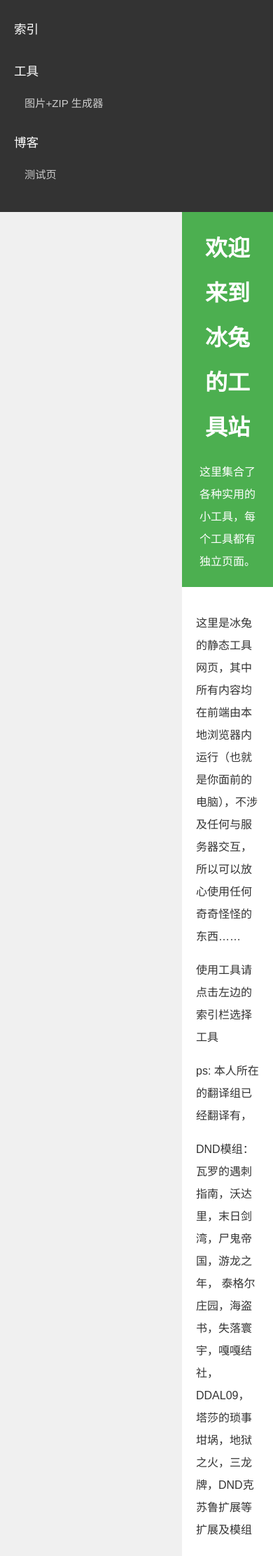
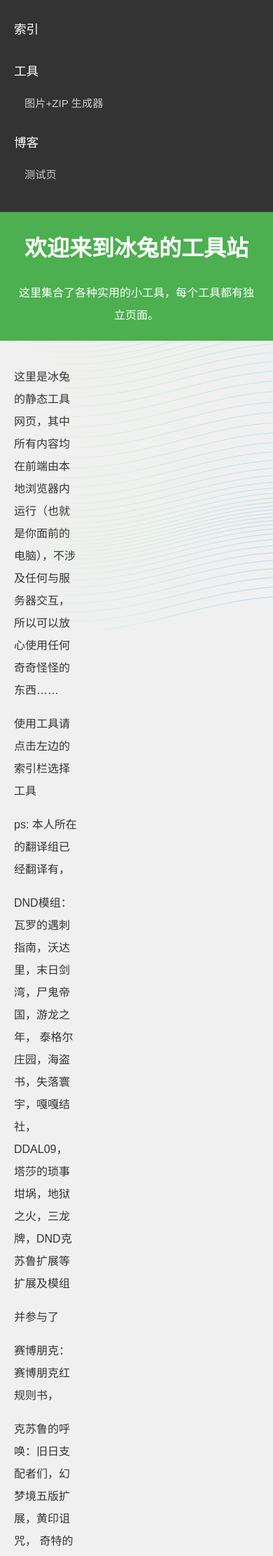
Before and after one commit to Oas7pOo/tools-site, a Jekyll site: the page built from index.html, in a window 390 px wide. Shown: the top 2224 px of the page at 70% size. Built offline with Jekyll 4.4.1, drawn with Linux system fonts in a browser that asks for light colours; some of the changed text lies outside the part shown.

Commit message:
change main css

```diff
--- a/_layouts/default.html
+++ b/_layouts/default.html
@@ -8,8 +8,22 @@
   <link rel="icon" href="{{ site.baseurl }}/ico.svg" type="image/svg+xml">
   <!-- 引入 CSS -->
   <link rel="stylesheet" href="{{ site.baseurl }}/css/style.css">
+  <style>
+    /* 全屏 canvas 固定于背景 */
+    #bgCanvas {
+      position: fixed;
+      top: 0;
+      left: 0;
+      width: 100%;
+      height: 100%;
+      z-index: -1;
+    }
+  </style>
 </head>
 <body>
+  <!-- 全屏背景 canvas -->
+  <canvas id="bgCanvas"></canvas>
+
   <div class="wrapper">
     <!-- 左侧导航栏 -->
     <nav class="sidebar">
@@ -21,7 +35,6 @@
           <span>工具</span>
           <ul class="sub-nav">
             <li><a href="{{ site.baseurl }}/tools/img&zip.html">图片+ZIP 生成器</a></li>
-            <!-- 如果有其它工具页面，继续添加 -->
           </ul>
         </li>
         <!-- 博客分组 -->
@@ -29,7 +42,6 @@
           <span>博客</span>
           <ul class="sub-nav">
             <li><a href="{{ site.baseurl }}/blogs/introduction.html">测试页</a></li>
-            <!-- 如果有其它博客页面，继续添加 -->
           </ul>
         </li>
       </ul>
@@ -43,10 +55,7 @@
       </header>
 
       <div class="content">
-        <!-- 新增的多栏正文容器，用于正文内容的两栏排版 -->
-        <div class="main-text">
-          {{ content }}
-        </div>
+        {{ content }}
       </div>
 
       <footer>
@@ -57,5 +66,105 @@
 
   <!-- 引入公共 JavaScript，如果有的话 -->
   <script src="{{ site.baseurl }}/js/common.js"></script>
+
+  <!-- 以下脚本用于绘制全屏背景动画，带有混合色彩和鼠标扰动效果 -->
+  <script>
+    (function() {
+      const canvas = document.getElementById('bgCanvas');
+      const ctx = canvas.getContext('2d');
+
+      // 设置 canvas 尺寸覆盖全屏
+      function resizeCanvas() {
+        canvas.width = window.innerWidth;
+        canvas.height = window.innerHeight;
+      }
+      window.addEventListener('resize', resizeCanvas);
+      resizeCanvas();
+
+      // 保存鼠标信息，用于局部扰动
+      let mouseX = -100, mouseY = -100, rippleIntensity = 0;
+      window.addEventListener("mousemove", function(e) {
+        mouseX = e.clientX;
+        mouseY = e.clientY;
+        rippleIntensity = 8; // 鼠标移动时给予扰动初始强度
+      });
+
+      let time = 0;
+
+      // 参数设置
+      const amplitude = 1;          // 正弦波基础振幅
+      const frequency = 0.005;         // 基础波动频率
+      const verticalSpacing = 10;      // 每条水平线间隔
+      const turbulenceAmplitude = 50;   // 基础湍流扰动幅度
+
+      // 简单湍流函数，产生混沌扰动
+      function turbulence(x, y, t) {
+        return (Math.sin(x * 0.01 + t * 0.1) + Math.sin(y * 0.02 + t * 0.1)) / 2 * turbulenceAmplitude;
+      }
+
+      function draw() {
+        ctx.clearRect(0, 0, canvas.width, canvas.height);
+
+        // 使用 "lighter" 模式使颜色混合
+        ctx.globalCompositeOperation = 'lighter';
+
+        // 遍历每条水平线
+        for (let y = 0; y < canvas.height; y += verticalSpacing) {
+          ctx.beginPath();
+          // 创建一个沿水平线的多色线性渐变
+          let grad = ctx.createLinearGradient(0, y, canvas.width, y);
+          grad.addColorStop(0, `hsl(${(time + y * 0.1) % 360}, 80%, 50%)`);
+          grad.addColorStop(0.5, `hsl(${(time + y * 0.1 + 60) % 360}, 80%, 50%)`);
+          grad.addColorStop(1, `hsl(${(time + y * 0.1 + 120) % 360}, 80%, 50%)`);
+          ctx.strokeStyle = grad;
+
+          // 绘制波纹线
+          for (let x = 0; x <= canvas.width; x++) {
+            let baseOffset = Math.sin(x * frequency + time + y * 0.005) * amplitude;
+            let turb = turbulence(x, y, time);
+            // 计算鼠标局部扰动效果
+            const dx = x - mouseX;
+            const dy = y - mouseY;
+            const dist = Math.sqrt(dx * dx + dy * dy);
+            let ripple = 0;
+            const rippleRadius = 100; // 鼠标影响半径
+            if (dist < rippleRadius) {
+              let decay = 1 - dist / rippleRadius;
+              ripple = decay * rippleIntensity * Math.sin(x * 0.05 + time * 0.2);
+            }
+            let offset = baseOffset + turb + ripple;
+            if (x === 0) {
+              ctx.moveTo(x, y + offset);
+            } else {
+              ctx.lineTo(x, y + offset);
+            }
+          }
+          ctx.lineWidth = 1;
+          ctx.stroke();
+        }
+
+        // 恢复默认合成模式
+        ctx.globalCompositeOperation = 'source-over';
+
+        // 叠加水平渐变遮罩：左侧完全透明，右侧50%不透明
+        ctx.save();
+        ctx.globalCompositeOperation = 'destination-in';
+        let mask = ctx.createLinearGradient(0, 0, canvas.width, 0);
+        mask.addColorStop(0, 'rgba(0,0,0,0)');       // 左侧：全透明
+        mask.addColorStop(1, 'rgba(0,0,0,0.25)');     // 右侧：50%不透明
+        ctx.fillStyle = mask;
+        ctx.fillRect(0, 0, canvas.width, canvas.height);
+        ctx.restore();
+
+        // 衰减鼠标扰动强度，使扰动逐渐消失
+        rippleIntensity *= 0.98;
+
+        time += 0.02;  // 平缓时间步长
+        requestAnimationFrame(draw);
+      }
+
+      draw();
+    })();
+  </script>
 </body>
 </html>
--- a/css/style.css
+++ b/css/style.css
@@ -3,6 +3,10 @@
   margin: 0;
   padding: 0;
   box-sizing: border-box;
+}
+
+html, body {
+  height: 100%;
 }
 
 body {
@@ -26,13 +30,17 @@
 
 /* 主内容区域整体容器 */
 .main-wrapper {
-  margin-left: 260px;        /* 左侧导航宽度+留白 */
-  width: calc(100% - 260px);   /* 占满除去左侧导航外的剩余宽度 */
+  margin-left: 260px;
+  width: calc(100% - 260px);
+  min-height: 100vh;      /* 设置最小高度为视窗高度 */
+  display: flex;          /* 关键 */
+  flex-direction: column; /* 关键：竖直排列header、content、footer */
 }
 
 /* 外层容器 */
 .wrapper {
   display: flex;
+  min-height: 100vh;
 }
 
 /* 左侧导航栏 */
@@ -102,9 +110,9 @@
 
 /* 主内容区域 */
 .content {
+  margin-right: 260px;
   padding: 20px;
   flex: 1;
-  background-color: #fff;
 }
 
 /* 正文多栏容器（仅针对正文内容） */
@@ -156,7 +164,7 @@
   color: #fff;
   text-align: center;
   padding: 10px;
-  margin-top: 20px;
+  margin-top: auto;
 }
 
 /* 响应式调整：屏幕宽度较小时，导航栏显示在顶部 */
@@ -172,4 +180,8 @@
   .content {
     margin-left: 0;
   }
+  .main-wrapper {
+    margin-left: 0;
+    width: 100%;
+  }
 }
--- a/index.html
+++ b/index.html
@@ -20,7 +20,7 @@
 
 <p>克苏鲁的呼唤：旧日支配者们，幻梦境五版扩展，黄印诅咒，
   奇特的五角区，伦敦扩，克苏鲁指南:惊悚冒险与广博异闻，钻地魔虫的诅咒，繁星归位了，克苏鲁案例汇编，
-  CoC -技能发展表(从1E to 7E)汉化</p>
+  CoC -技能发展表（从1E to 7E）汉化</p>
 
 <p>等模组与扩展的排版与校对、汉化工作。</p>
 
```
